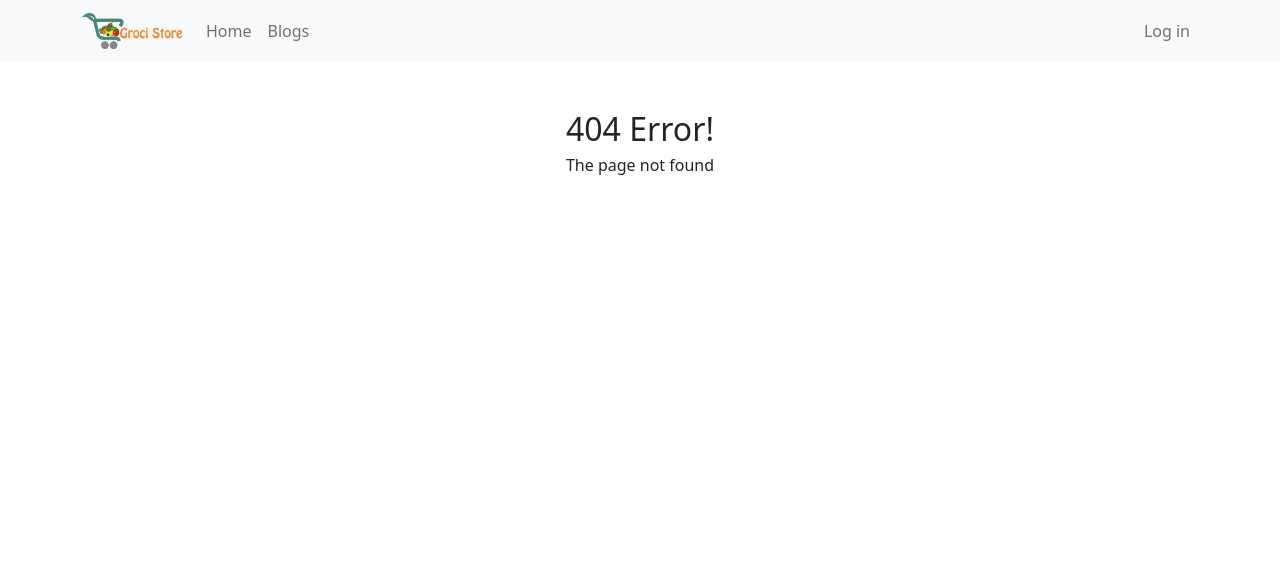
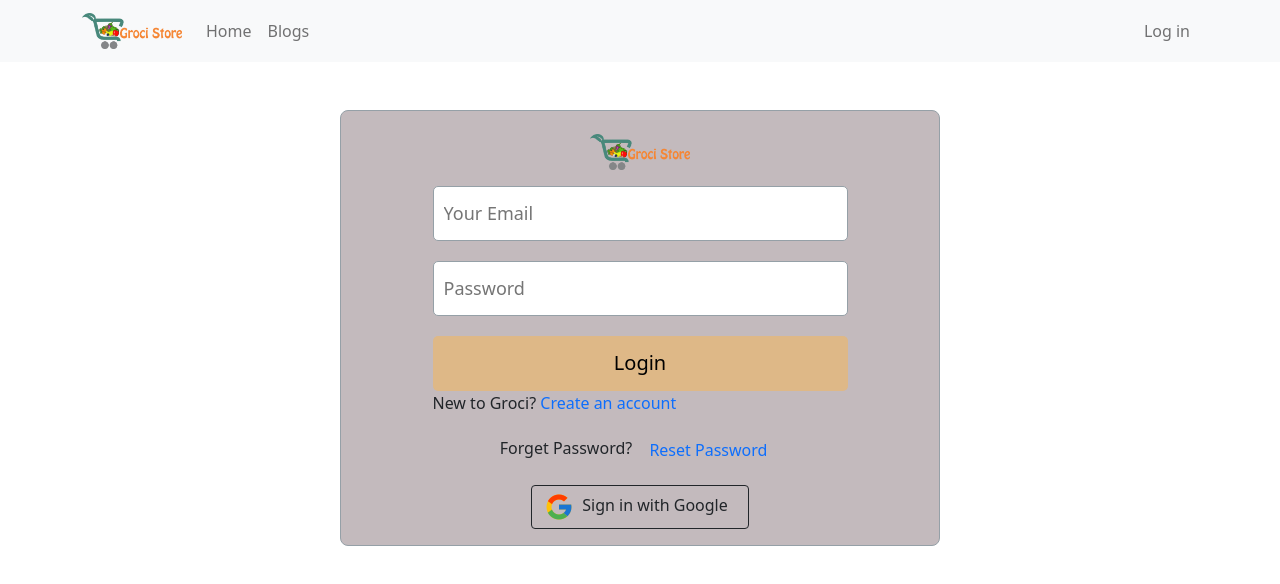
Before and after one commit to abrakib942/grocery-store-client, a React (Create React App) app: page /login in a window 1280 px wide. Before the commit this address had no page. Shown: the top 584 px of the page. Built offline with nearby package versions, Linux system fonts and the light colour scheme; no server answers.

Commit message:
style login and signup and sign up auth done

```diff
--- a/package.json
+++ b/package.json
@@ -7,11 +7,14 @@
     "@testing-library/react": "^13.1.1",
     "@testing-library/user-event": "^13.5.0",
     "bootstrap": "^5.1.3",
+    "firebase": "^9.7.0",
     "react": "^18.1.0",
     "react-bootstrap": "^2.3.1",
     "react-dom": "^18.1.0",
+    "react-firebase-hooks": "^5.0.3",
     "react-router-dom": "^6.3.0",
     "react-scripts": "5.0.1",
+    "react-toastify": "^8.2.0",
     "web-vitals": "^2.1.4"
   },
   "scripts": {
--- a/public/index.html
+++ b/public/index.html
@@ -24,7 +24,7 @@
       work correctly both with client-side routing and a non-root public URL.
       Learn how to configure a non-root public URL by running `npm run build`.
     -->
-    <title>React App</title>
+    <title>Grocery Store</title>
   </head>
   <body>
     <noscript>You need to enable JavaScript to run this app.</noscript>
--- a/src/App.js
+++ b/src/App.js
@@ -5,6 +5,10 @@ import Home from "./components/home/Home";
 import Menubar from "./components/menubar/Menubar";
 import Notfound from "./components/notfound/Notfound";
 import Blogs from "./components/blogs/Blogs";
+import "react-toastify/dist/ReactToastify.css";
+import { ToastContainer } from "react-toastify";
+import Login from "./components/login/Login";
+import SignUp from "./components/signUp/SignUp";
 
 function App() {
   return (
@@ -15,7 +19,11 @@ function App() {
         <Route path="/home" element={<Home />}></Route>
         <Route path="*" element={<Notfound />}></Route>
         <Route path="/blogs" element={<Blogs />}></Route>
+        <Route path="/login" element={<Login />}></Route>
+        <Route path="/signup" element={<SignUp />}></Route>
       </Routes>
+
+      <ToastContainer />
     </div>
   );
 }
--- a/src/components/banner/Banner.js
+++ b/src/components/banner/Banner.js
@@ -5,7 +5,7 @@ const Banner = () => {
   return (
     <div className="container d-flex align-items-center text-center banner">
       <div>
-        <h2>BERRIES FROM OUR BACKYARD</h2>
+        <h2>Grocery store with different treasures </h2>
         <p>
           We grow berries together with some dedicated growers and pack them for
           you. Straight from the field.
--- a/src/components/footer/Footer.js
+++ b/src/components/footer/Footer.js
@@ -7,7 +7,7 @@ const Footer = () => {
   const today = new Date();
   const year = today.getFullYear();
   return (
-    <div className="bg-black p-4">
+    <div className="bg-black p-3">
       <div className="text-center">
         <h6 className="text-white">Contact</h6>
         <img src={facebook} alt="" />
@@ -16,7 +16,7 @@ const Footer = () => {
       </div>
 
       <p className="text-center text-white mt-5">
-        <small>copyright &copy; {year} grocerystore.inc</small>
+        <small> &copy; copyright {year} @A.B. Rakib</small>
       </p>
     </div>
   );
--- a/src/components/home/Home.js
+++ b/src/components/home/Home.js
@@ -8,16 +8,22 @@ import Inventory from "../inventory/Inventory";
 const Home = () => {
   const [inventories, setInventories] = useInventory();
   return (
-    <div className="container">
-      <Banner />
+    <div>
+      <div className="container">
+        <Banner />
 
-      <h2 className="text-primary text-center my-5">Inventories</h2>
+        <h2 className="text-primary text-center my-5">Inventories</h2>
 
-      <div className=" row row-cols-lg-3 row-cols-md-2">
-        {inventories.map((inventory) => (
-          <Inventory key={inventory._id} inventory={inventory}></Inventory>
-        ))}
+        <div className=" row row-cols-lg-3 row-cols-md-2 g-4 text-center">
+          {inventories.slice(0, 6).map((inventory) => (
+            <Inventory key={inventory._id} inventory={inventory}></Inventory>
+          ))}
+        </div>
+        <div className="text-center">
+          <button className="btn btn-danger  my-5">Manage Inventories</button>
+        </div>
       </div>
+      <Footer />
     </div>
   );
 };
--- a/src/components/inventory/Inventory.js
+++ b/src/components/inventory/Inventory.js
@@ -8,12 +8,19 @@ const Inventory = ({ inventory }) => {
       <Card style={{ width: "18rem" }}>
         <Card.Img variant="top" src={img} />
         <Card.Body>
-          <Card.Title> {name} </Card.Title>
-          <Card.Text>{description}</Card.Text>
-          <p>৳{price}</p>
-          <p>{quantity}</p>
-          <Card.Text>{supplier}</Card.Text>
+          <Card.Title>
+            {" "}
+            <h3>{name}</h3>{" "}
+          </Card.Title>
+          <Card.Text>
+            {" "}
+            <small>{description}</small>{" "}
+          </Card.Text>
+          <h3 className="text-danger mb-3">৳{price}</h3>
+          <h6>Quantity: {quantity}</h6>
+          <Card.Text> Supplier: {supplier}</Card.Text>
         </Card.Body>
+        <button className="btn btn-info text-white">Stock update</button>
       </Card>
     </div>
   );
--- /dev/null
+++ b/src/components/login/Login.js
@@ -0,0 +1,132 @@
+import React, { useState } from "react";
+import {
+  useSendPasswordResetEmail,
+  useSignInWithEmailAndPassword,
+  useSignInWithGoogle,
+} from "react-firebase-hooks/auth";
+import { Link, useLocation, useNavigate } from "react-router-dom";
+
+import google from "../../images/google.png";
+
+import "react-toastify/dist/ReactToastify.css";
+import { toast } from "react-toastify";
+import auth from "../../firebase.init";
+import logo from "../../images/logo.png";
+
+const Login = () => {
+  const [email, setEmail] = useState("");
+  const [password, setPassword] = useState("");
+  const navigate = useNavigate();
+  const location = useLocation();
+
+  let from = location.state?.from?.pathname || "/";
+
+  const [signInWithEmailAndPassword, user, loading, error] =
+    useSignInWithEmailAndPassword(auth);
+
+  const [signInWithGoogle, googleUser, googleLoading, googleError] =
+    useSignInWithGoogle(auth);
+
+  const [sendPasswordResetEmail, sending, resetError] =
+    useSendPasswordResetEmail(auth);
+
+  const handleEmail = (event) => {
+    setEmail(event.target.value);
+  };
+  const handlePassword = (event) => {
+    setPassword(event.target.value);
+  };
+
+  const handleSubmit = (event) => {
+    event.preventDefault();
+
+    signInWithEmailAndPassword(email, password);
+  };
+
+  const resetPassword = async () => {
+    if (email) {
+      await sendPasswordResetEmail(email);
+      toast("email sent");
+    } else {
+      toast("please enter your email address");
+    }
+  };
+
+  if (user || googleUser) {
+    navigate("/");
+  }
+
+  let errorElement;
+  if (error) {
+    errorElement = (
+      <div>
+        <p className="text-danger ">Error: {error?.message}</p>
+      </div>
+    );
+  }
+
+  if (user) {
+    navigate(from, { replace: true });
+  }
+
+  return (
+    <div className="form-container loginForm mt-5">
+      <div>
+        <h2 className="form-title text-center my-3">
+          <img className="logo" src={logo} alt="" />
+        </h2>
+        <form onSubmit={handleSubmit}>
+          <div className="input-group">
+            <input
+              onChange={handleEmail}
+              type="email"
+              name="email"
+              placeholder="Your Email"
+              id=""
+              required
+            />
+          </div>
+          <div className="input-group">
+            <input
+              onChange={handlePassword}
+              type="password"
+              name="password"
+              id=""
+              placeholder="Password"
+              required
+            />
+          </div>
+          {errorElement}
+          <input className="form-submit" type="submit" value="Login" />
+        </form>
+        <p>
+          New to Groci?{" "}
+          <Link className="form-link text-primary" to="/signup">
+            Create an account
+          </Link>
+        </p>
+        <p className="text-danger">{googleError?.message}</p>
+
+        <p className="text-center mt-2">
+          Forget Password?{" "}
+          <button
+            className="btn btn-link text-primary text-decoration-none"
+            onClick={resetPassword}
+          >
+            Reset Password
+          </button>
+        </p>
+
+        <button
+          onClick={() => signInWithGoogle()}
+          className=" btn btn-outline-dark d-block mx-auto my-3"
+        >
+          <img src={google} alt="" />
+          <span className="px-2">Sign in with Google</span>
+        </button>
+      </div>
+    </div>
+  );
+};
+
+export default Login;
--- a/src/components/menubar/Menubar.js
+++ b/src/components/menubar/Menubar.js
@@ -1,9 +1,18 @@
+import { signOut } from "firebase/auth";
 import React from "react";
 import { Container, Nav, Navbar } from "react-bootstrap";
+import { useAuthState } from "react-firebase-hooks/auth";
 import { Link } from "react-router-dom";
+import auth from "../../firebase.init";
 import logo from "../../images/logo.png";
 
 const Menubar = () => {
+  const [user] = useAuthState(auth);
+
+  const handleLogOut = () => {
+    signOut(auth);
+  };
+
   return (
     <div>
       <Navbar collapseOnSelect expand="lg" bg="light" variant="light">
@@ -22,7 +31,21 @@ const Menubar = () => {
               </Nav.Link>
             </Nav>
             <Nav>
-              <Nav.Link href="#deets">Log in</Nav.Link>
+              {user ? (
+                <Link
+                  to="/"
+                  className="btn btn-link text-decoration-none text-dark"
+                  onClick={handleLogOut}
+                >
+                  Log out
+                </Link>
+              ) : (
+                <>
+                  <Nav.Link as={Link} to="/login">
+                    Log in
+                  </Nav.Link>
+                </>
+              )}
             </Nav>
           </Navbar.Collapse>
         </Container>
--- /dev/null
+++ b/src/components/signUp/SignUp.js
@@ -0,0 +1,118 @@
+import React, { useState } from "react";
+import { Link, useNavigate } from "react-router-dom";
+
+import {
+  useCreateUserWithEmailAndPassword,
+  useSignInWithGoogle,
+} from "react-firebase-hooks/auth";
+import google from "../../images/google.png";
+import auth from "../../firebase.init";
+import logo from "../../images/logo.png";
+
+const SignUp = () => {
+  const [email, setEmail] = useState("");
+  const [password, setPassword] = useState("");
+  const [confirmPass, setConfirmPass] = useState("");
+  const [passError, setPassError] = useState("");
+  const navigate = useNavigate();
+
+  const [createUserWithEmailAndPassword, user, loading, error] =
+    useCreateUserWithEmailAndPassword(auth, { sendEmailVerification: true });
+
+  const [signInWithGoogle, googleUser, googleError] = useSignInWithGoogle(auth);
+
+  const handleEmail = (event) => {
+    setEmail(event.target.value);
+  };
+  const handlePassword = (event) => {
+    setPassword(event.target.value);
+  };
+  const handleConfirm = (event) => {
+    setConfirmPass(event.target.value);
+  };
+
+  const handleSubmit = (event) => {
+    event.preventDefault();
+
+    if (password !== confirmPass) {
+      setPassError("Your password didn't match");
+      return;
+    }
+
+    createUserWithEmailAndPassword(email, password);
+  };
+
+  let errorElement;
+  if (error) {
+    errorElement = (
+      <div>
+        <p className="text-danger"> {error.message}</p>
+      </div>
+    );
+  }
+
+  if (user || googleUser) {
+    navigate("/");
+  }
+
+  return (
+    <div className="form-container mt-5">
+      <div>
+        <h2 className="form-title text-center my-3">
+          <img className="logo" src={logo} alt="" />
+        </h2>
+        <form onSubmit={handleSubmit}>
+          <div className="input-group">
+            <input
+              onChange={handleEmail}
+              type="email"
+              name="email"
+              placeholder="Your Email"
+              id=""
+              required
+            />
+          </div>
+          <div className="input-group">
+            <input
+              onChange={handlePassword}
+              type="password"
+              name="password"
+              id=""
+              placeholder="Password"
+              required
+            />
+          </div>
+          <div className="input-group">
+            <input
+              onChange={handleConfirm}
+              type="password"
+              name="confirm-password"
+              placeholder="Confirm Password"
+              id=""
+              required
+            />
+          </div>
+          <p className="text-danger">{passError}</p>
+          {errorElement}
+          <input className="form-submit mb-2" type="submit" value="Sign up" />
+        </form>
+        <p>
+          Already have an account?{" "}
+          <Link className="form-link text-primary" to="/login">
+            Login
+          </Link>
+        </p>
+        <p className="text-danger">{googleError?.message}</p>
+        <button
+          onClick={() => signInWithGoogle()}
+          className=" btn btn-outline-dark d-block mx-auto my-3"
+        >
+          <img src={google} alt="" />
+          <span className="px-2">Sign in with Google</span>
+        </button>
+      </div>
+    </div>
+  );
+};
+
+export default SignUp;
--- /dev/null
+++ b/src/firebase.init.js
@@ -0,0 +1,22 @@
+// Import the functions you need from the SDKs you need
+import { initializeApp } from "firebase/app";
+import { getAuth } from "firebase/auth";
+// TODO: Add SDKs for Firebase products that you want to use
+// https://firebase.google.com/docs/web/setup#available-libraries
+
+// Your web app's Firebase configuration
+const firebaseConfig = {
+  apiKey: "AIzaSyD6Cf51KzNAFLCTtXEvbU-hjqSbEtwpFdc",
+  authDomain: "grocery-store-cbc0a.firebaseapp.com",
+  projectId: "grocery-store-cbc0a",
+  storageBucket: "grocery-store-cbc0a.appspot.com",
+  messagingSenderId: "1013399420312",
+  appId: "1:1013399420312:web:1afd96d37d3267fe213fed",
+};
+
+// Initialize Firebase
+const app = initializeApp(firebaseConfig);
+
+const auth = getAuth(app);
+
+export default auth;
--- a/src/style.css
+++ b/src/style.css
@@ -1,5 +1,59 @@
 .logo {
   width: 100px;
+}
+
+/* login and log out */
+
+.form-container {
+  width: 600px;
+  margin: 0 auto;
+  border: 1px solid #95a0a7;
+  background-color: lightblue;
+  box-sizing: border-box;
+  border-radius: 8px;
+  display: flex;
+  justify-content: center;
+}
+.form-title {
+  font-size: 35px;
+  color: #2a414f;
+  font-weight: 400;
+}
+.input-group {
+  margin-bottom: 20px;
+}
+.input-group label {
+  display: block;
+  margin-left: 5px;
+}
+.input-group input {
+  width: 415px;
+  height: 55px;
+  border: 1px solid #95a0a7;
+  box-sizing: border-box;
+  border-radius: 5px;
+  font-size: 18px;
+  padding: 10px;
+}
+.form-submit {
+  width: 415px;
+  height: 55px;
+  background-color: burlywood;
+  border-radius: 5px;
+  border: none;
+  font-size: 20px;
+  cursor: pointer;
+}
+.form-submit:hover {
+  background-color: rgba(255, 0, 13, 0.471);
+}
+.form-link {
+  color: #ff9900;
+  text-decoration: none;
+}
+
+.loginForm {
+  background-color: #c3babd;
 }
 
 /* responsive */
```
Also changed, not shown: src/images/google.png (added), 1 other file (tests, documents, lock files or other folders).
